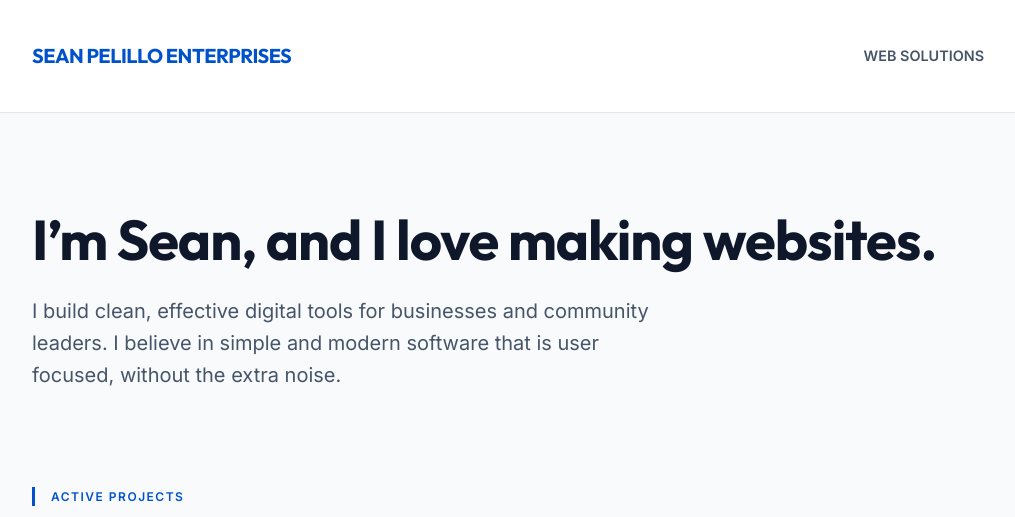
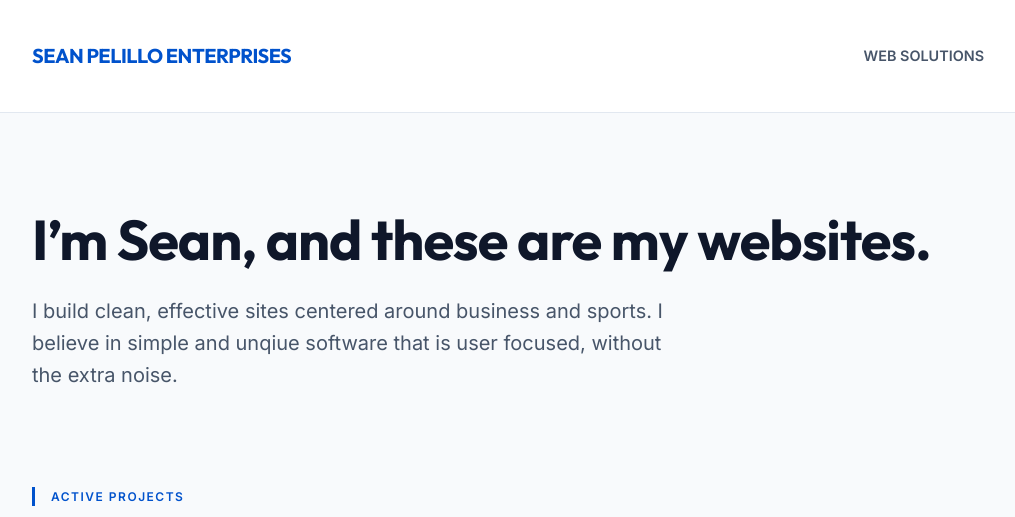
Before and after one commit to spelillo/seanpelilloenterprises, a plain HTML site: page index.html in a window 1280 px wide. Shown: the top 517 px of the page, without its empty margins (132-1147 px from the left). Drawn offline with Linux system fonts and the light colour scheme.

Commit message:
Revise intro section content in index.html
Updated introduction text to reflect current focus.

```diff
--- a/index.html
+++ b/index.html
@@ -241,8 +241,8 @@
 
     <main class="container">
         <section class="intro">
-            <h1>I’m Sean, and I love making websites.</h1>
-            <p>I build clean, effective digital tools for businesses and community leaders. I believe in simple and modern software that is user focused, without the extra noise.</p>
+            <h1>I’m Sean, and these are my websites.</h1>
+            <p>I build clean, effective sites centered around business and sports. I believe in simple and unqiue software that is user focused, without the extra noise.</p>
         </section>
 
         <span class="section-label">Active Projects</span>
```
